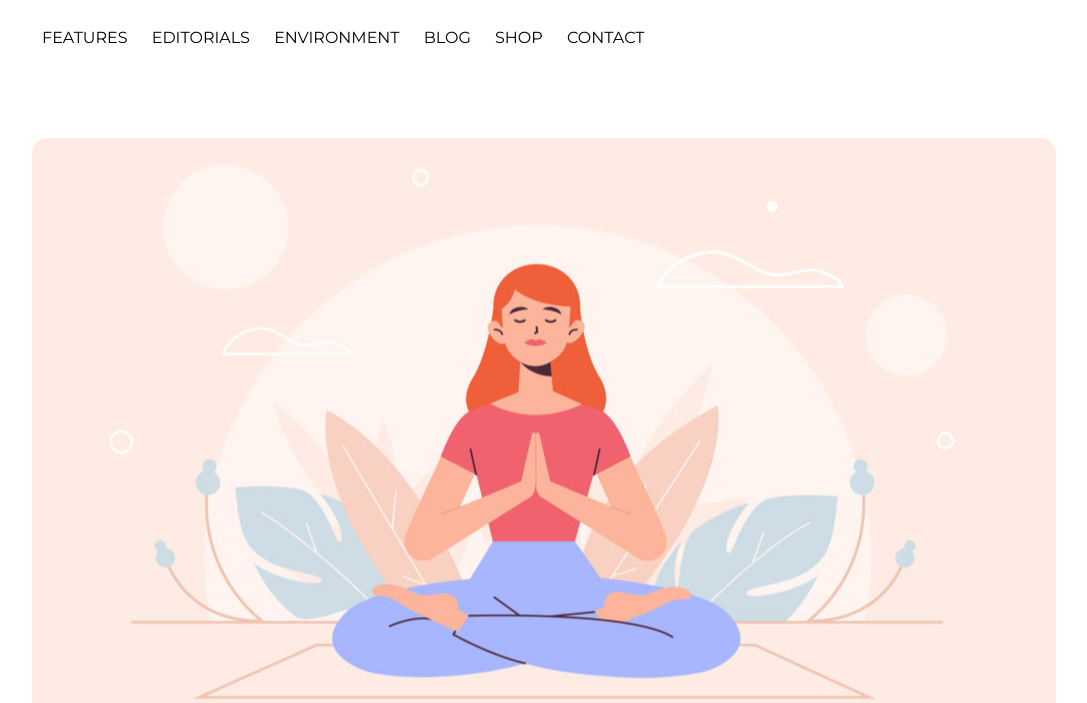
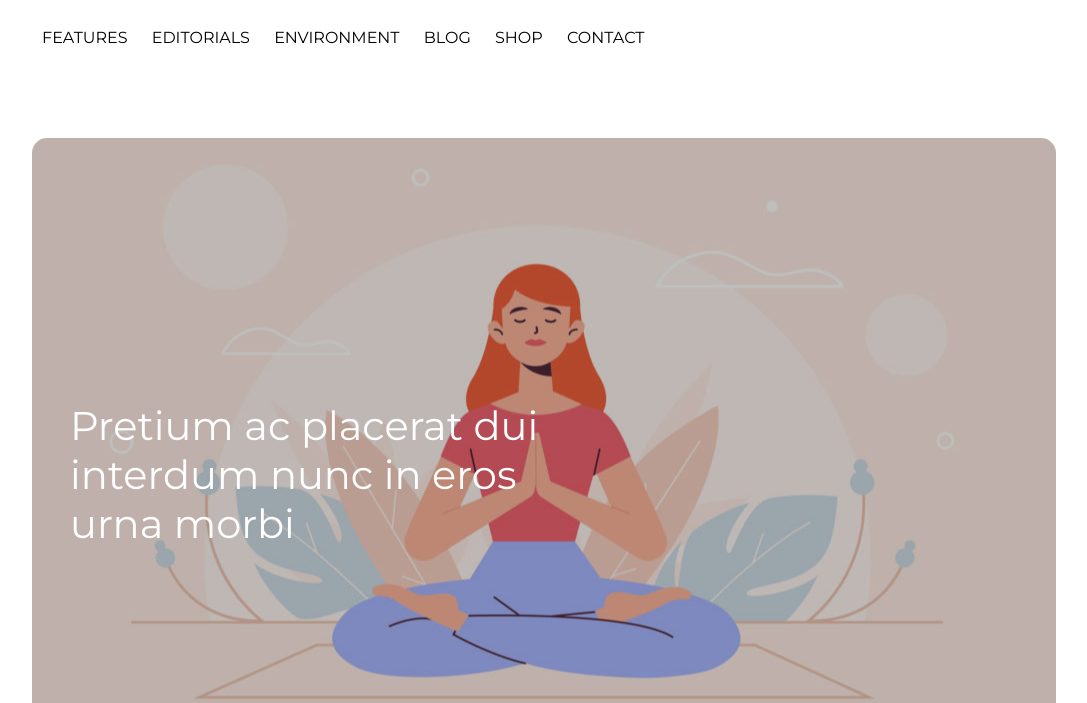
Before and after one commit to BrunoBernardini/htmlcss-wp, a plain HTML site: page index.html in a window 1280 px wide. Shown: the part 97-800 px from the top of the page, without its empty margins (96-1183 px from the left). Drawn offline with Linux system fonts and the light colour scheme.

Commit message:
Titolo del jumbotron e overlay.

```diff
--- a/assets/css/style.css
+++ b/assets/css/style.css
@@ -28,6 +28,11 @@ header, .jumbotron{
 a{
   text-decoration: none;
   color: black;
+}
+
+.overlay{
+  background-color: rgba(0, 0, 0, 0.25);
+  height: 100%;
 }
 
 /* HEADER */
@@ -70,6 +75,16 @@ nav ul li a{
   border-radius: 15px;
   overflow: hidden;
   color: white;
+}
+
+.jumbotron .text{
+  padding-top: 25.725%;
+  padding-left: 38px;
+  width: 55%;
+}
+
+.jumbotron .title{
+  font-size: 40px;
 }
 
 /* MAIN */
--- a/index.html
+++ b/index.html
@@ -25,7 +25,13 @@
       </ul>
     </nav>
   </header>
-  <div class="jumbotron"></div>
+  <div class="jumbotron">
+    <div class="overlay">
+      <div class="text">
+        <span class="title">Pretium ac placerat dui interdum nunc in eros urna morbi</span>
+      </div>
+    </div>
+  </div>
   <main>
     <div class="container clearfix">
       <header></header>
```
